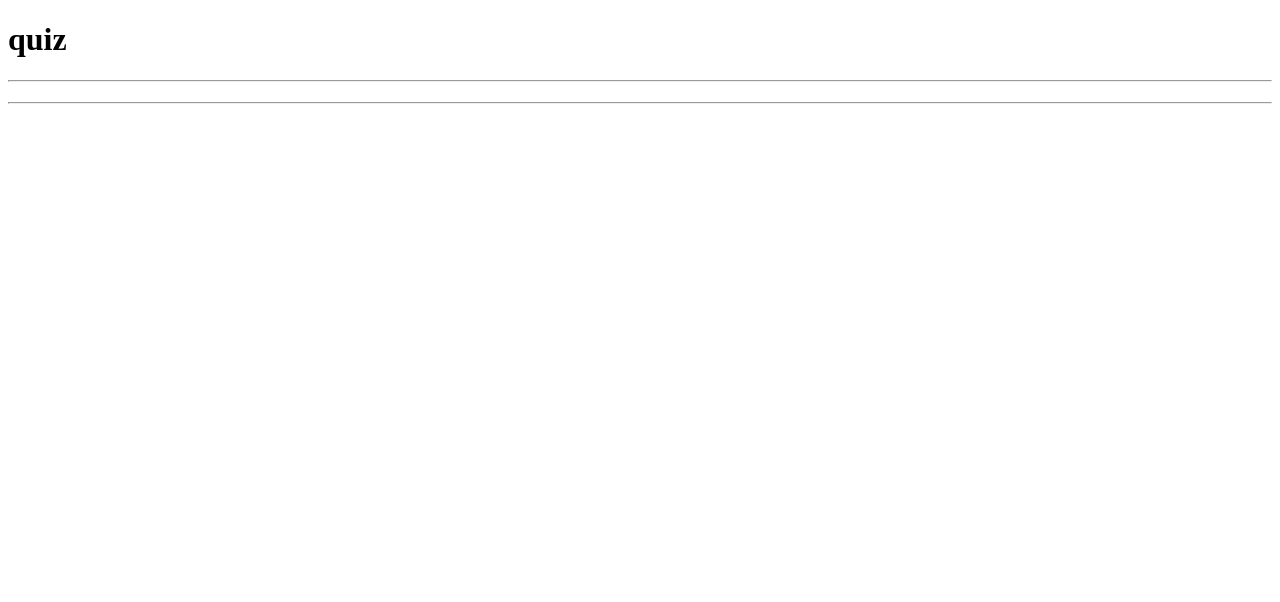
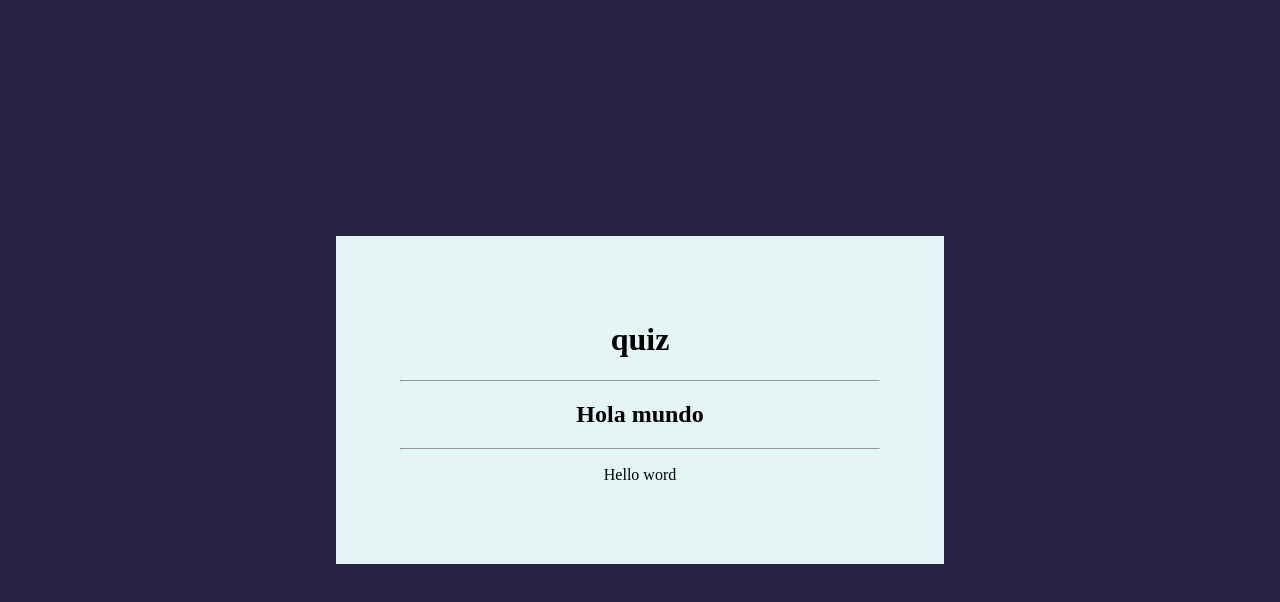
Before and after one commit to camilagv1/SEMILLERO, a plain HTML site: page index.html in a window 1280 px wide. Drawn offline with Linux system fonts and the light colour scheme.

Commit message:
18 oct semillero

```diff
--- a/index.html
+++ b/index.html
@@ -12,11 +12,11 @@
     <div id="quiz">
         <h1>quiz</h1>
         <hr>
-        <h2 id="question"></h2>
+        <h2 id="question">Hola mundo</h2>
         <div id="choices"></div>
         <hr>
         <footer>
-            <p id="progress"></p>
+            <p id="progress">Hello word</p>
         </footer>
     </div>
 </body>
--- a/style/style.css
+++ b/style/style.css
@@ -0,0 +1,21 @@
+/* Estilos para el aplicativo */
+html,body{
+    padding:0;
+    margin: 0;
+}
+
+body{
+    background:#272343;
+    display:flex;
+    justify-content: center;
+    align-items: center;
+    height: 100vh;
+}
+
+/* Estilos para el contenedor principal */
+#quiz{
+    background: #e3f6f5;
+    width: 30rem;
+    padding: 4rem;
+    text-align: center;
+}
```
